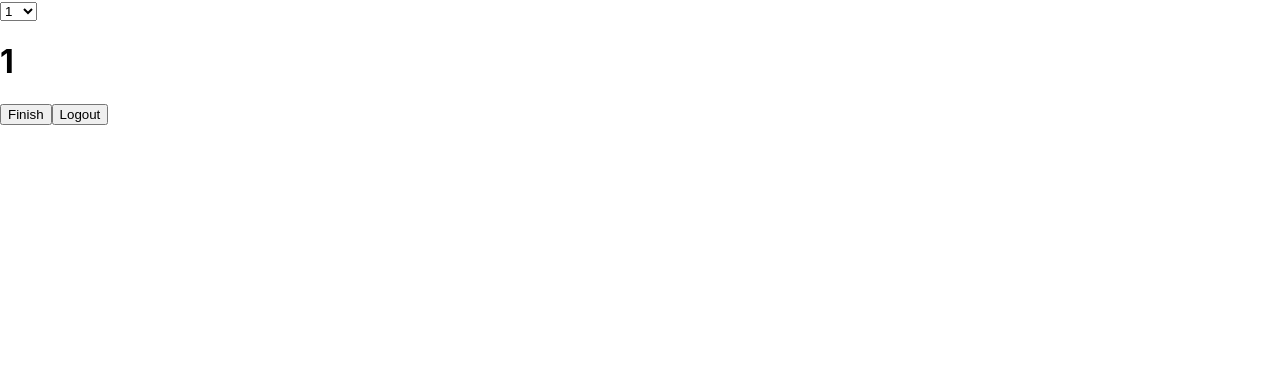
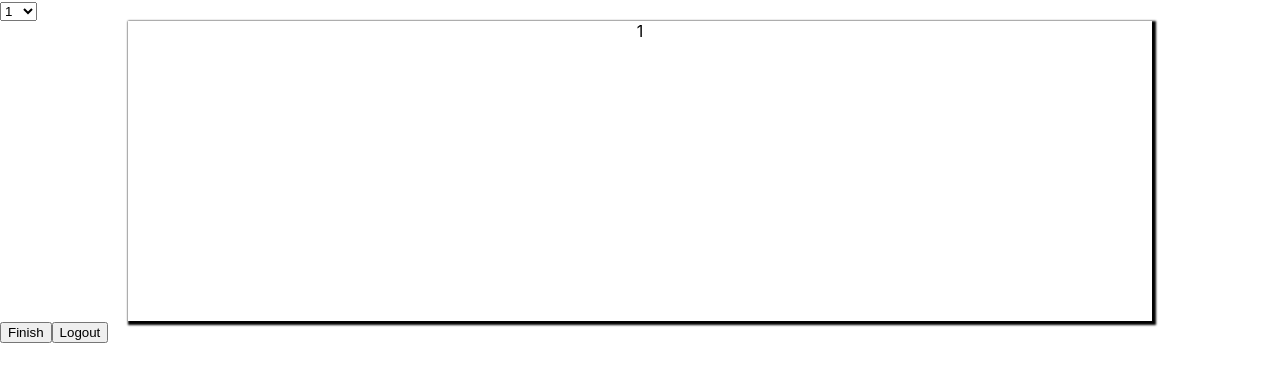
Before and after one commit to ronakruparel/sample-app, a React (Create React App) app: page / in a window 1280 px wide. Shown: the top 382 px of the page. Built offline with nearby package versions, Linux system fonts and the light colour scheme; sample sign-in values are in the browser's storage.

Commit message:
feat(app):added slides logic

```diff
--- a/src/components/DashboardComponent/index.js
+++ b/src/components/DashboardComponent/index.js
@@ -1,22 +1,24 @@
-import React from "react";
+import React, { Fragment } from "react";
+import "./style.css";
 const DashboardComponent = ({
   handleDropdown,
   selectedNumber,
   handleFinish,
   showOptions,
-  handleLogout
+  handleLogout,
+  carousel
 }) => {
   return (
-    <div>
+    <Fragment>
       <div>
-        <select onChange={handleDropdown}>{showOptions()}</select>
+        <div>
+          <select onChange={handleDropdown}>{showOptions()}</select>
+        </div>
+        <div className="carousel">{carousel()}</div>
+        <button onClick={handleFinish}>Finish</button>
+        <button onClick={handleLogout}>Logout</button>
       </div>
-      <div>
-        <h1>{selectedNumber}</h1>
-      </div>
-      <button onClick={handleFinish}>Finish</button>
-      <button onClick={handleLogout}>Logout</button>
-    </div>
+    </Fragment>
   );
 };
 export default DashboardComponent;
--- /dev/null
+++ b/src/components/DashboardComponent/style.css
@@ -0,0 +1,8 @@
+.carousel {
+  display: block;
+  margin: 0 auto;
+  width: 80%;
+  min-height: 300px;
+  box-shadow: 2px 2px 2px 2px;
+  text-align: center;
+}
--- a/src/containers/Dashboard/index.js
+++ b/src/containers/Dashboard/index.js
@@ -35,11 +35,19 @@ class Dashboard extends React.Component {
 
   handleFinish = () => {
     let data = localStorage.getItem("selected");
-    alert(`You clicked ${data}`);
+    alert(`You clicked ${data ? data : "no number"}`);
   };
 
   handleLogout = () => {
     this.props.history.push(`${process.env.PUBLIC_URL}/login`);
+  };
+
+  carousel = () => {
+    let slides = [];
+    for (let i = 1; i <= this.state.selectedNumber; i++) {
+      slides.push(<div key={i}>{i}</div>);
+    }
+    return slides;
   };
   render() {
     return (
@@ -49,6 +57,7 @@ class Dashboard extends React.Component {
         selectedNumber={this.state.selectedNumber}
         showOptions={this.showOptions}
         handleLogout={this.handleLogout}
+        carousel={this.carousel}
       />
     );
   }
```
